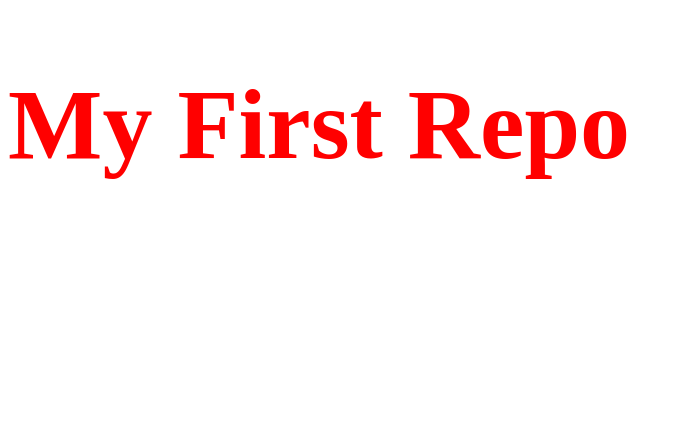
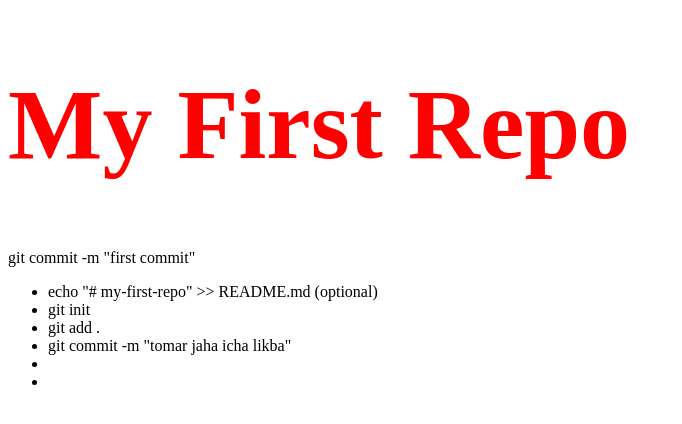
Before and after one commit to samihaliza/my-first-repo, a plain HTML site: page index.html in a window 1280 px wide. Shown: the whole page, without its empty margins (0-682 px from the left). Drawn offline with Linux system fonts and the light colour scheme.

Commit message:
Add some text

```diff
--- a/index.html
+++ b/index.html
@@ -9,6 +9,16 @@
 </head>
 <body>
     <h1>My First Repo</h1>
+    <p>git commit -m "first commit"</p>
+
+    <ul>
+        <li>echo "# my-first-repo" >> README.md (optional)</li>
+        <li>git init</li>
+        <li>git add .</li>
+        <li>git commit -m "tomar jaha icha likba"</li>
+        <li></li>
+        <li></li>
+    </ul>
 
 </body>
 </html>
```
